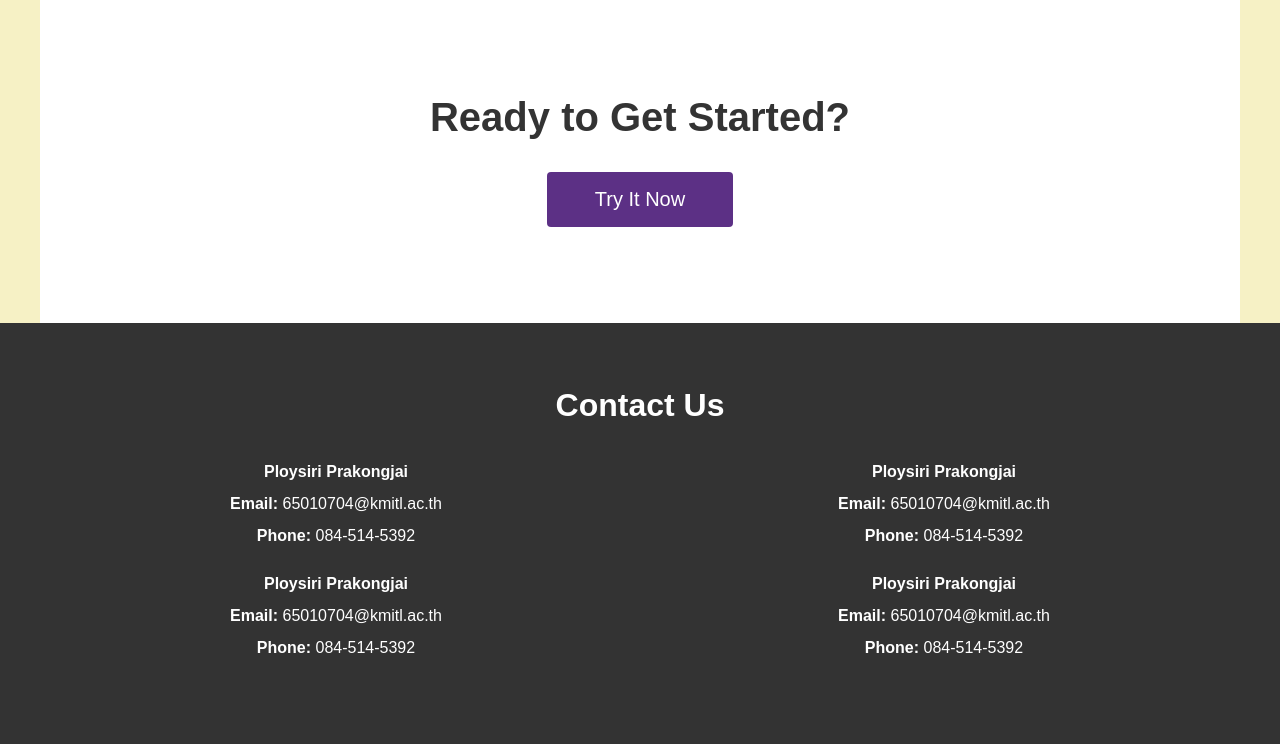
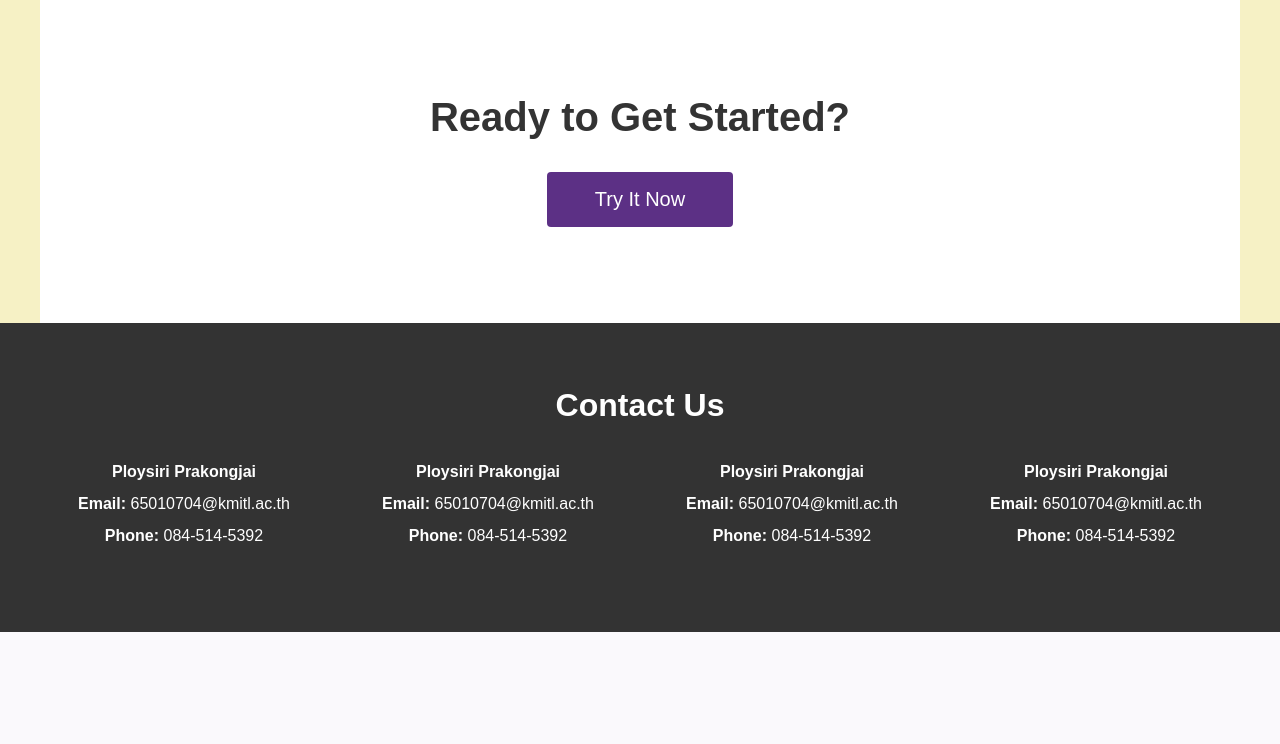
Before and after one commit to Jennie-ji/grade_planner, a Django app: page / in a window 1280 px wide. Shown: the part 2840-3584 px from the top of the page. After the commit the page ends 3472 px from the top, so only its background shows below. Run offline with Django 5.2, Linux system fonts and the light colour scheme; parts of the project's set-up code (start-up, migrations or seed data) failed here and were passed over.

Commit message:
edit member in 1 row

```diff
--- a/app_grade/static/app_grade/style.css
+++ b/app_grade/static/app_grade/style.css
@@ -170,7 +170,7 @@ body {
 }
 
 .contact-section .contact-info {
-    flex: 0 0 45%;
+    flex: 0 0 20%;
     margin: 0.5rem;
     box-sizing: border-box;
     text-align: center;
```
